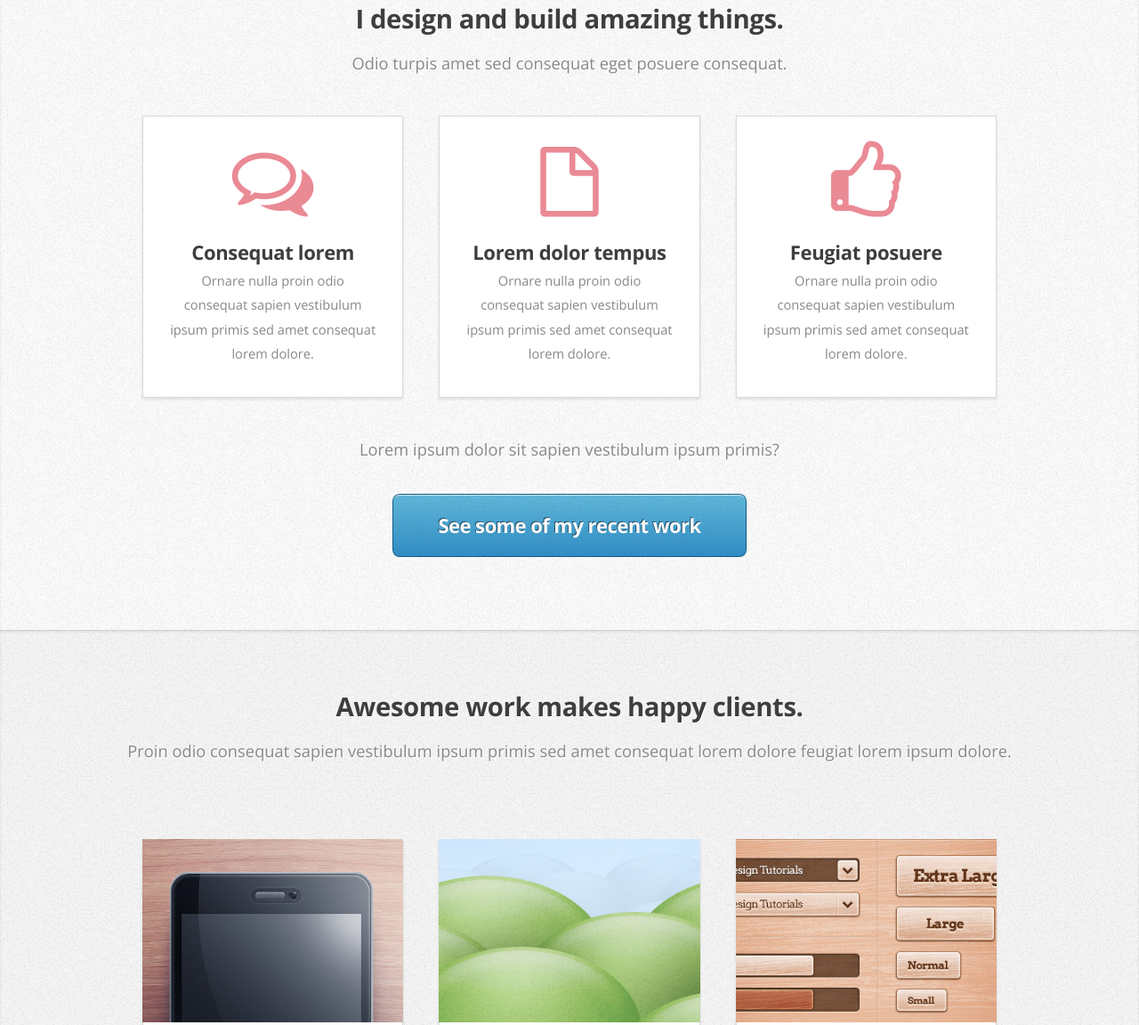
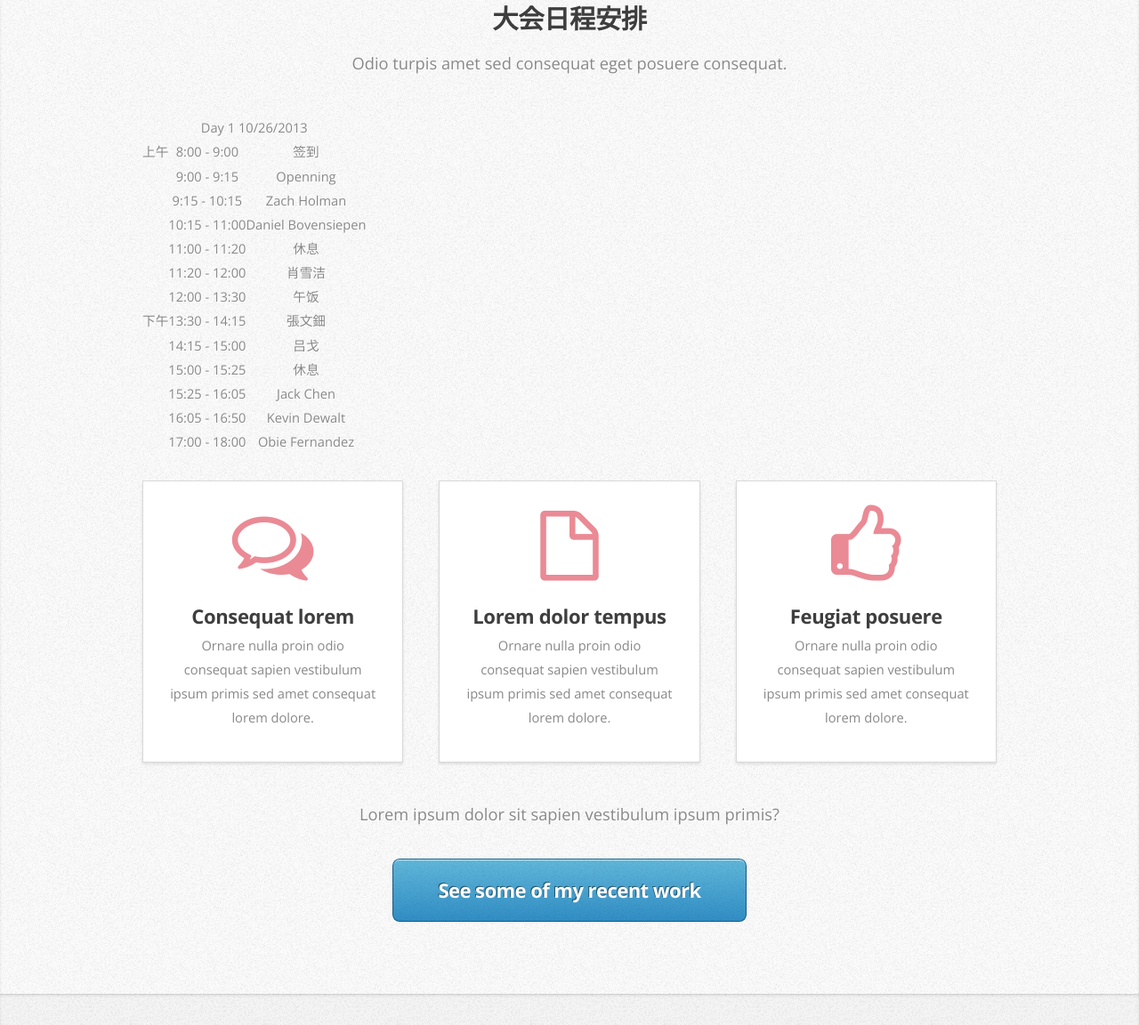
Before and after one commit to gdgshanghai/Androiday, a plain HTML site: page index.html in a window 1280 px wide. Shown: the part 595-1747 px from the top of the page at 89% size. Drawn offline with nearby package versions, Linux system fonts and the light colour scheme.

Commit message:
Add images

```diff
--- a/index.html
+++ b/index.html
@@ -40,9 +40,9 @@
 	<div class="wrapper wrapper-style1 wrapper-first">
 		<article class="container" id="top">
 			<div class="row">
-						<div class="4u">
+				<!-- <div class="4u">
 					<span class="me image image-full"><img src="images/android_avatar.jpg" alt="" /></span>
-						</div>
+				</div> -->
 				<div class="8u">
 					<header>
 						<h1><strong>China Android Develop Day</strong></h1>
@@ -60,10 +60,69 @@
 			<div class="wrapper wrapper-style2">
 				<article id="work">
 					<header>
-						<h2>I design and build amazing things.</h2>
+						<h2>大会日程安排</h2>
 						<span>Odio turpis amet sed consequat eget posuere consequat.</span>
 					</header>
 					<div class="container">
+						<table class="schedule-table">
+							<tbody><tr><th colspan="3">Day 1 <small>10/26/2013</small></th></tr>
+								<!-- 上午 -->
+								<tr>
+									<td rowspan="7" class="rowspan">上午</td>
+									<td class="time">8:00 - 9:00</td>
+									<td>签到</td>
+								</tr>
+								<tr>
+									<td class="time">9:00 - 9:15</td>
+									<td>Openning</td>
+								</tr>
+								<tr>
+									<td class="time">9:15 - 10:15</td>
+									<td>Zach Holman</td>
+								</tr>
+								<tr>
+									<td class="time">10:15 - 11:00</td>
+									<td>Daniel Bovensiepen</td>
+								</tr>
+								<tr>
+									<td class="time">11:00 - 11:20</td>
+									<td>休息</td>
+								</tr>
+								<tr>
+									<td class="time">11:20 - 12:00</td>
+									<td>肖雪洁</td>
+								</tr>
+								<tr>
+									<td class="time">12:00 - 13:30</td>
+									<td>午饭</td>
+								</tr>
+								<!-- 下午 -->
+								<tr>
+									<td rowspan="7" class="rowspan">下午</td>
+									<td class="time">13:30 - 14:15</td>
+									<td>張文鈿</td>
+								</tr>
+								<tr>
+									<td class="time">14:15 - 15:00</td>
+									<td>吕戈</td>
+								</tr>
+								<tr>
+									<td class="time">15:00 - 15:25</td>
+									<td>休息</td>
+								</tr>
+								<tr>
+									<td class="time">15:25 - 16:05</td>
+									<td>Jack Chen</td>
+								</tr>
+								<tr>
+									<td class="time">16:05 - 16:50</td>
+									<td>Kevin Dewalt</td>
+								</tr>
+								<tr>
+									<td class="time">17:00 - 18:00</td>
+									<td>Obie Fernandez</td>
+								</tr>
+							</tbody></table>
 							<div class="row">
 								<div class="4u">
 									<section class="box box-style1">
@@ -99,8 +158,8 @@
 				<div class="wrapper wrapper-style3">
 					<article id="portfolio">
 						<header>
-						<h2>Awesome work makes happy clients.</h2>
-						<span>Proin odio consequat  sapien vestibulum ipsum primis sed amet consequat lorem dolore feugiat lorem ipsum dolore.</span>
+							<h2>主题演讲嘉宾</h2>
+							<span>国际顶尖开发者和演讲者, 感受大师风范.</span>
 						</header>
 						<div class="container">
 							<div class="row">
@@ -110,21 +169,21 @@
 							<div class="row">
 								<div class="4u">
 									<article class="box box-style2">
-									<a href="http://flypixel.com/generic-smartphone/8949517882265310" class="image image-full"><img src="images/portfolio01.jpg" alt="" /></a>
+										<a href="http://flypixel.com/generic-smartphone/8949517882265310" class="image image-full"><img src="images/daniel-bovensiepen.png" alt="" /></a>
 										<h3><a href="http://flypixel.com/generic-smartphone/8949517882265310">Magna feugiat</a></h3>
 										<p>Ornare nulla proin odio consequat.</p>
 									</article>
 								</div>
 								<div class="4u">
 									<article class="box box-style2">
-									<a href="http://flypixel.com/n33" class="image image-full"><img src="images/portfolio02.jpg" alt="" /></a>
+										<a href="http://flypixel.com/n33" class="image image-full"><img src="images/davethomas.jpg" alt="" /></a>
 										<h3><a href="http://flypixel.com/n33">Veroeros primis</a></h3>
 										<p>Ornare nulla proin odio consequat.</p>
 									</article>
 								</div>
 								<div class="4u">
 									<article class="box box-style2">
-									<a href="http://flypixel.com/wood-ui-kit/3574765984616310" class="image image-full"><img src="images/portfolio03.jpg" alt="" /></a>
+										<a href="http://flypixel.com/wood-ui-kit/3574765984616310" class="image image-full"><img src="images/lvge.png" alt="" /></a>
 										<h3><a href="http://flypixel.com/wood-ui-kit/3574765984616310">Lorem ipsum</a></h3>
 										<p>Ornare nulla proin odio consequat.</p>
 									</article>
```
Also changed, not shown: images/daniel-bovensiepen.png (added), images/davethomas.jpg (added), images/lvge.png (added), images/zachholman.png (added). Lines whose indentation alone changed are shown as unchanged.
